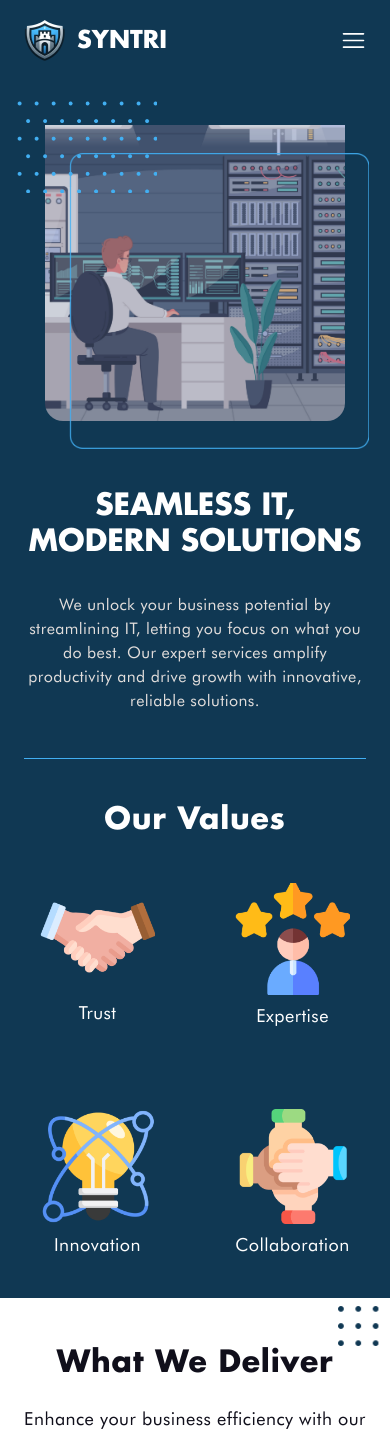
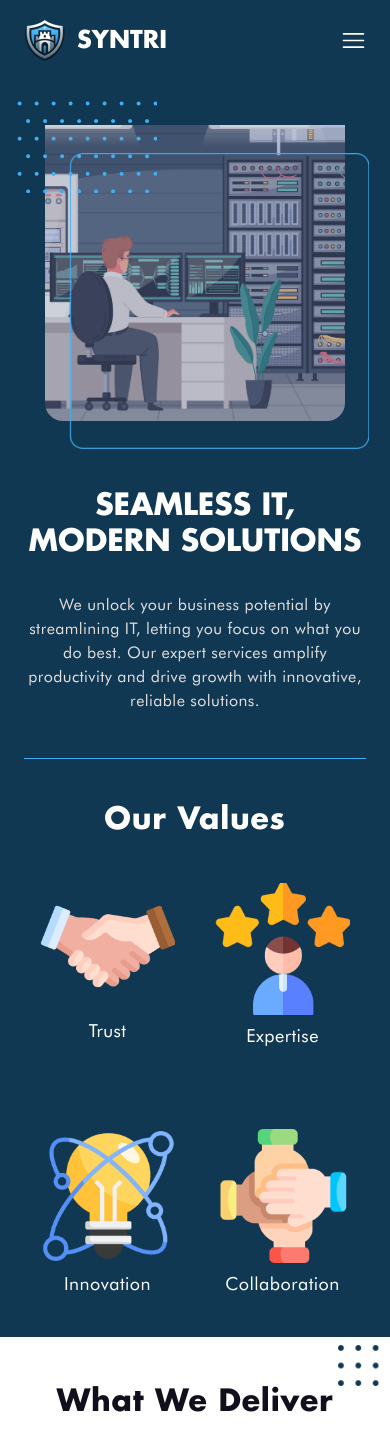
Before and after one commit to jennaly/syntri-landing, a Next.js app: page / in a window 390 px wide. Shown: the top 1435 px of the page. Built offline with nearby package versions, Linux system fonts and the light colour scheme.

Commit message:
refactor: minor style change

```diff
--- a/app/components/Values.tsx
+++ b/app/components/Values.tsx
@@ -23,7 +23,7 @@ const Value = ({
         height={imageHeight}
         width={imageWidth}
         alt={imageAltText}
-        className="w-full"
+        className="w-[150px] md:w-full"
       />
       <span className="text-lg lg:text-[22px] leading-[26px] lg:leading-[30px] xl:leading-[40px] tracking-wide">
         {description}
@@ -34,7 +34,7 @@ const Value = ({
 
 const Values = () => {
   return (
-    <div className="grid grid-cols-2 gap-x-20 gap-y-20 md:px-0 px-4 md:grid-cols-4 md:gap-x-30 lg:gap-x-40 xl:gap-x-20 xl:w-[64%] xl:pr-20">
+    <div className="grid grid-cols-2 gap-x-10 gap-y-20 md:px-0 px-4 md:grid-cols-4 md:gap-x-30 lg:gap-x-40 xl:gap-x-20 xl:w-[64%] xl:pr-20">
       {values.map((value, index) => (
         <Value {...value} key={index} />
       ))}
```
